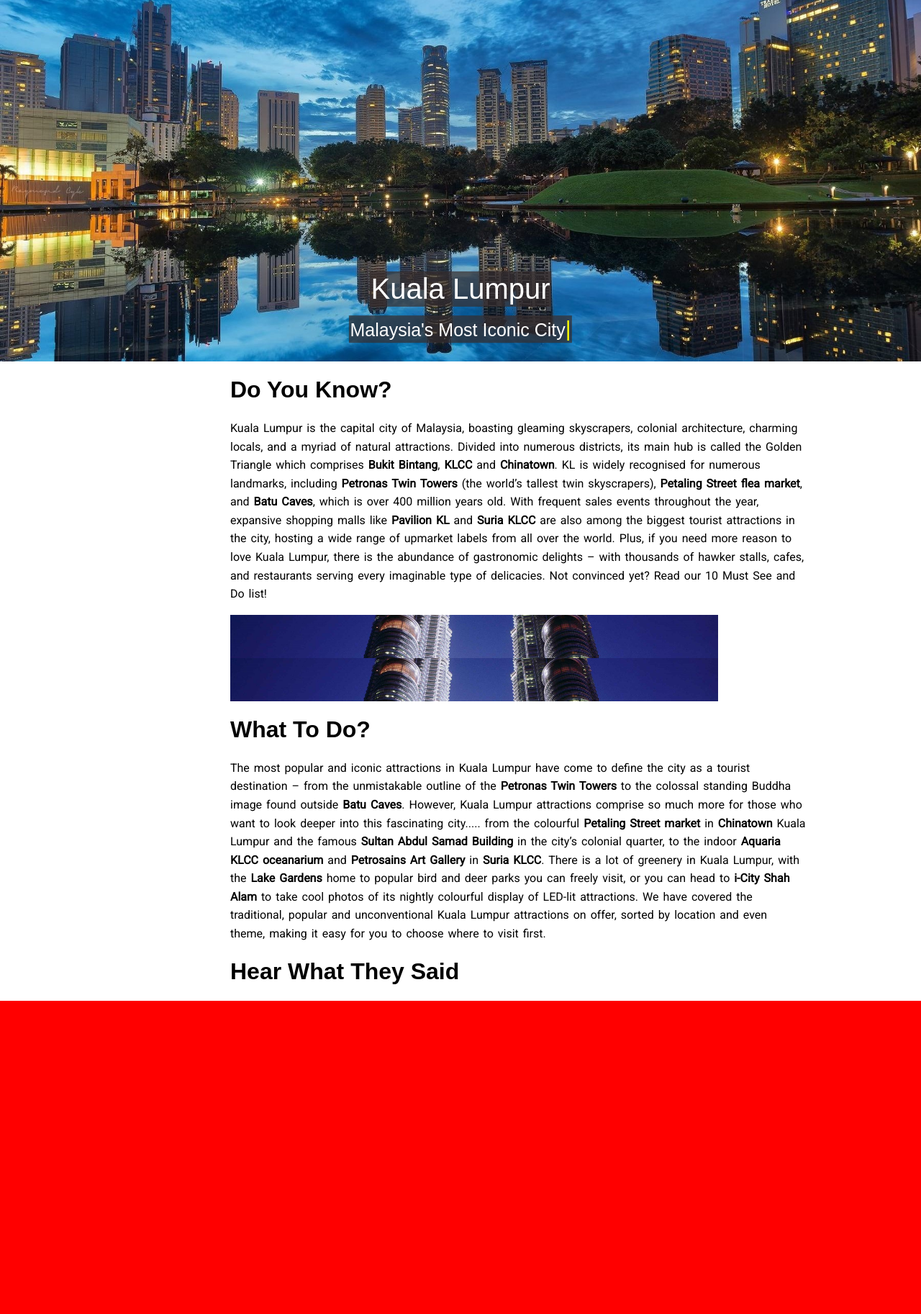
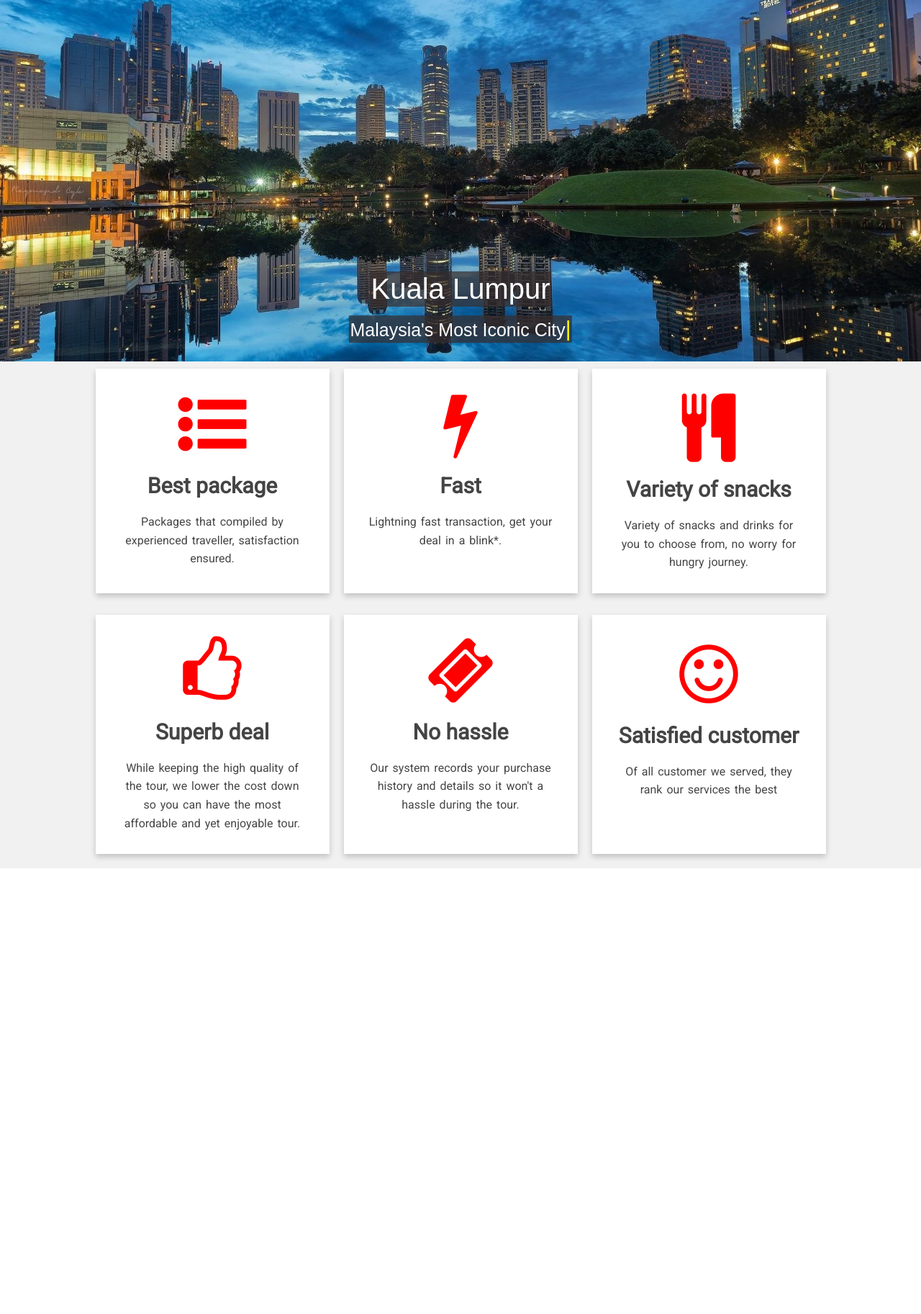
Before and after one commit to jhchee/KLTour_coursework, a PHP site: page /tourtrip_assignment/homepage.php in a window 1280 px wide. Shown: the part 173-1998 px from the top of the page at 72% size. After the commit the page ends 1379 px from the top, so only its background shows below. Run offline with PHP 8.4, Linux system fonts and the light colour scheme; the visitor is signed in with stand-in values (Sample User, id 1).

Commit message:
card homepage

```diff
--- a/homepage.php
+++ b/homepage.php
@@ -77,60 +77,75 @@
         <div class="caption2">Malaysia's Most Iconic City<span class="blinking-cursor">|</span></div>
     </div>
 
-    <div class="description1">
-        <h1>Do You Know?</h1>
-        <p>
-        Kuala Lumpur is the capital city of Malaysia, boasting gleaming skyscrapers,
-        colonial architecture, charming locals, and a myriad of natural attractions.
-        Divided into numerous districts, its main hub is called the Golden Triangle which comprises
-        <b>Bukit Bintang</b>, <b>KLCC</b> and <b>Chinatown</b>. KL is widely recognised for numerous
-         landmarks, including <b>Petronas Twin Towers</b> (the world’s tallest twin skyscrapers),
-         <b>Petaling Street flea market</b>, and <b>Batu Caves</b>, which is over 400 million years
-          old. With frequent sales events throughout the year, expansive shopping malls
-          like <b>Pavilion KL</b> and <b>Suria KLCC</b> are also among the biggest tourist attractions
-          in the city, hosting a wide range of upmarket labels from all over the world.
-          Plus, if you need more reason to love Kuala Lumpur, there is the abundance of
-          gastronomic delights – with thousands of hawker stalls, cafes, and restaurants
-          serving every imaginable type of delicacies. Not convinced yet? Read our 10 Must See and Do list!
-        </p>
-    </div>
+    <div class="promo-section">
+        <div class="card-holder">
+            <div class="promo-card">
+                <div class="fafa-symbol">
+                    <i class="fa fa-list-ul"></i>
+                </div>
+                <div class="promote_desp">
+                    <h5><b>Best package</b></h5>
+                    <p>Packages that compiled by experienced traveller, satisfaction ensured.</p>
+                </div>
+            </div>
+            <div class="promo-card">
+                <div class="fafa-symbol">
+                <i class="fa fa-flash"></i>
+                </div>
+                <div class="promote_desp">
+                    <h5><b>Fast</b></h5>
+                    <p>Lightning fast transaction, get your deal in a blink*.</p>
+                </div>
+            </div>
+            <div class="promo-card">
+                <div class="fafa-symbol" style="margin-top:35px;">
+                    <i class="fa fa-cutlery"></i>
+                </div>
+                <div class="promote_desp">
+                    <h5><b>Variety of snacks</b></h5>
+                    <p>Variety of snacks and drinks for you to choose from, no worry for hungry journey.</p>
+                </div>
+            </div>
+        </div>
 
-    <div class="parallax-img"></div>
-    <div class="blank"></div>
-    <div class="parallax-img"></div>
+        <div class="card-holder">
+            <div class="promo-card">
+                <div class="fafa-symbol">
+                    <i class="fa fa-thumbs-o-up"></i>
+                </div>
+                <div class="promote_desp">
+                    <h5><b>Superb deal</b></h5>
+                    <p>While keeping the high quality of the tour, we lower the cost down so you can have the most affordable and yet enjoyable tour.</p>
+                </div>
+            </div>
+            <div class="promo-card">
+                <div class="fafa-symbol">
+                <i class="fa fa-ticket"></i>
+                </div>
+                <div class="promote_desp">
+                    <h5><b>No hassle</b></h5>
+                    <p>Our system records your purchase history and details so it won't a hassle during the tour.</p>
+                </div>
+            </div>
+            <div class="promo-card">
+                <div class="fafa-symbol" style="margin-top:35px;">
+                    <i class="fa fa-smile-o"></i>
+                </div>
+                <div class="promote_desp">
+                    <h5><b>Satisfied customer</b></h5>
+                    <p>Of all customer we served, they rank our services the best</p>
+                </div>
+            </div>
 
-    <div class="description1">
-        <h1>What To Do?</h1>
-        <p>
-            The most popular and iconic attractions in Kuala Lumpur
-            have come to define the city as a tourist destination –
-            from the unmistakable outline of the <b>Petronas Twin Towers</b> to
-            the colossal standing Buddha image found outside <b>Batu Caves</b>.
-            However, Kuala Lumpur attractions comprise so much more for
-            those who want to look deeper into this fascinating city.....
-            from the colourful <b>Petaling Street market</b> in <b>Chinatown</b> Kuala
-            Lumpur and the famous <b>Sultan Abdul Samad Building</b> in the city’s
-            colonial quarter, to the indoor <b>Aquaria KLCC oceanarium</b>
-            and <b>Petrosains Art Gallery</b> in <b>Suria KLCC</b>. There is a lot
-            of greenery in Kuala Lumpur, with the <b>Lake Gardens</b> home
-            to popular bird and deer parks you can freely visit,
-            or you can head to <b>i-City Shah Alam</b> to take cool
-            photos of its nightly colourful display of LED-lit
-            attractions. We have covered the traditional, popular
-            and unconventional Kuala Lumpur attractions on offer,
-            sorted by location and even theme, making it easy for
-            you to choose where to visit first.
-        </p>
-    </div>
 
-    <div class="description1">
-        <h1 style="text-align:middle;">Hear What They Said</h1>
-    </div>
 
-    <div class="comment">
-        <p class="item-1">This is your last chance. After this, there is no turning back.</p>
-        <p class="item-2">You take the blue pill - the story ends, you wake up in your bed and believe whatever you want to believe.</p>
-        <p class="item-3">You take the red pill - you stay in Wonderland and I show you how deep the rabbit-hole goes.</p>
+        </div>
+
+
+
+
+
+
     </div>
 
 
--- a/styling/style.css
+++ b/styling/style.css
@@ -283,91 +283,51 @@ blank {
 }
 /* return to top button */
 
-.comment {
-  /* font-family: 'Open Sans', 'sans-serif'; */
-  color: white;
-  background: red;
-  overflow: hidden;
-  /* position: absolute; */
+.promo-section {
+  background: #f1f1f1;
 }
 
-.item-1,
-.item-2,
-.item-3 {
-  /* position: absolute; */
-  display: block;
-  top: 2em;
-
-  width: 60%;
-
-  font-size: 2em;
-
-  animation-duration: 20s;
-  animation-timing-function: ease-in-out;
-  animation-iteration-count: infinite;
+.card-holder {
+  display: flex;
+  justify-content: center;
 }
 
-.item-1 {
-  animation-name: anim-1;
+.promo-card {
+  font-family: "Roboto", sans-serif;
+  color: rgba(0, 0, 0, 0.733);
+  box-shadow: 0 4px 8px 0 rgba(0, 0, 0, 0.2);
+  transition: 0.3s;
+  margin: 10px;
+  margin-bottom: 20px;
+  background: white;
+  width: 325px;
+  max-width: 325px;
 }
 
-.item-2 {
-  animation-name: anim-2;
+.promo-card:hover {
+  box-shadow: 0 8px 16px 0 rgba(0, 0, 0, 0.2);
 }
 
-.item-3 {
-  animation-name: anim-3;
+.fafa-symbol {
+  font-size: 95px;
+  margin-top: 30px;
+  text-align: center;
+  color:red;
 }
 
-@keyframes anim-1 {
-  0%,
-  8.3% {
-    left: -100%;
-    opacity: 0;
-  }
-  8.3%,
-  25% {
-    left: 25%;
-    opacity: 1;
-  }
-  33.33%,
-  100% {
-    left: 110%;
-    opacity: 0;
-  }
+.promote_desp {
+  width: 80%;
+  text-align: center;
+  margin: auto;
 }
 
-@keyframes anim-2 {
-  0%,
-  33.33% {
-    left: -100%;
-    opacity: 0;
-  }
-  41.63%,
-  58.29% {
-    left: 25%;
-    opacity: 1;
-  }
-  66.66%,
-  100% {
-    left: 110%;
-    opacity: 0;
-  }
+.promote_desp h5 {
+  font-size: 30px;
+  font-weight: lighter;
+  margin-top: 20px;
+  margin-bottom: 20px;
 }
 
-@keyframes anim-3 {
-  0%,
-  66.66% {
-    left: -100%;
-    opacity: 0;
-  }
-  74.96%,
-  91.62% {
-    left: 25%;
-    opacity: 1;
-  }
-  100% {
-    left: 110%;
-    opacity: 0;
-  }
+.promote_desp p {
+  margin-bottom: 30px;
 }
```
Also changed, not shown: 4.php (added, +499 -0 lines).
